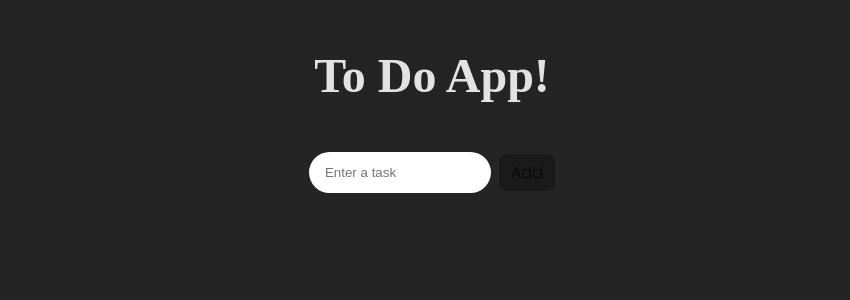
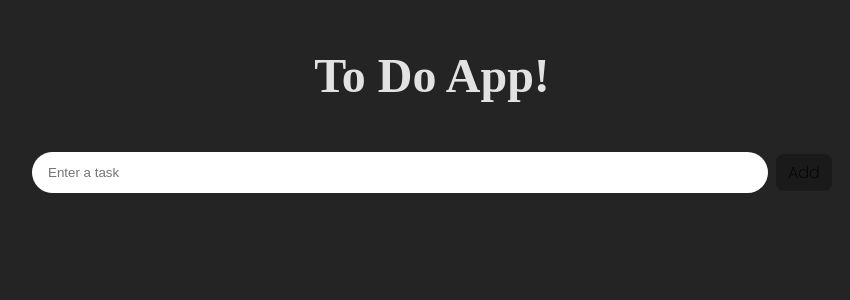
Before and after one commit to DevitoDbug/toDoApp_ts, a React (Vite) app: page / in a window 1280 px wide. Shown: the top 300 px of the page, without its empty margins (208-1058 px from the left). Built offline with nearby package versions, Linux system fonts and the light colour scheme; a web font is replaced by a local one.

Commit message:
feat: Implement TaskContext for managing tasks state

```diff
--- a/src/App.tsx
+++ b/src/App.tsx
@@ -1,13 +1,16 @@
 import React from "react";
+import TaskContextProvider from "./context/TaskContex";
 import "./styles/app.scss";
 import Input from "./components/Input";
 
 const App: React.FC = () => {
   return (
-    <div>
-      <h2>To Do App!</h2>
-      <Input />
-    </div>
+    <TaskContextProvider>
+      <div>
+        <h2>To Do App!</h2>
+        <Input />
+      </div>
+    </TaskContextProvider>
   );
 };
 
--- a/src/components/Input.tsx
+++ b/src/components/Input.tsx
@@ -1,20 +1,25 @@
-import React, { ChangeEventHandler, FormEventHandler, useState } from "react";
+import React, {
+  ChangeEventHandler,
+  FormEventHandler,
+  useContext,
+  useState,
+} from "react";
 import "../styles/input.scss";
+import { TaskContext } from "../context/TaskContex";
 
 const Input: React.FC = () => {
   const [task, setTask] = useState<string>("");
+  const { setTasks } = useContext(TaskContext);
 
   const handleInputTask: ChangeEventHandler<HTMLInputElement> = (event) => {
     setTask(event.target.value.trim());
   };
   const handleSubmit: FormEventHandler<HTMLFormElement> = (event) => {
-    {
-      event.preventDefault();
-      if (task) {
-        console.log(task);
-        setTask("");
-      }
+    event.preventDefault();
+    if (task.length > 0) {
+      setTasks((previous: string[]) => [...previous, task]);
     }
+    setTask("");
   };
   return (
     <form onSubmit={handleSubmit}>
--- /dev/null
+++ b/src/context/TaskContex.tsx
@@ -0,0 +1,28 @@
+import { FC, createContext, useState } from "react";
+
+type TaskContextProp = {
+  children: React.ReactNode;
+};
+
+export type TaskContextValue = {
+  tasks: string[];
+  setTasks: React.Dispatch<React.SetStateAction<string[]>>;
+};
+
+export const TaskContext = createContext<TaskContextValue>({
+  tasks: [],
+  setTasks: () => {},
+});
+
+const TaskContextProvider: FC<TaskContextProp> = ({ children }) => {
+  const [tasks, setTasks] = useState<string[]>([]);
+  const contextValue: TaskContextValue = {
+    tasks,
+    setTasks,
+  };
+  return (
+    <TaskContext.Provider value={contextValue}>{children}</TaskContext.Provider>
+  );
+};
+
+export default TaskContextProvider;
--- a/src/styles/input.scss
+++ b/src/styles/input.scss
@@ -1,6 +1,7 @@
 @import url("https://fonts.googleapis.com/css2?family=Neucha&family=Poppins:wght@200&display=swap");
 
 form {
+  width: 100%;
   display: flex;
   flex-direction: row;
   align-items: center;
```
Also changed, not shown: src/hooks/useUseTaskContext.ts (added, +12 -0 lines).
